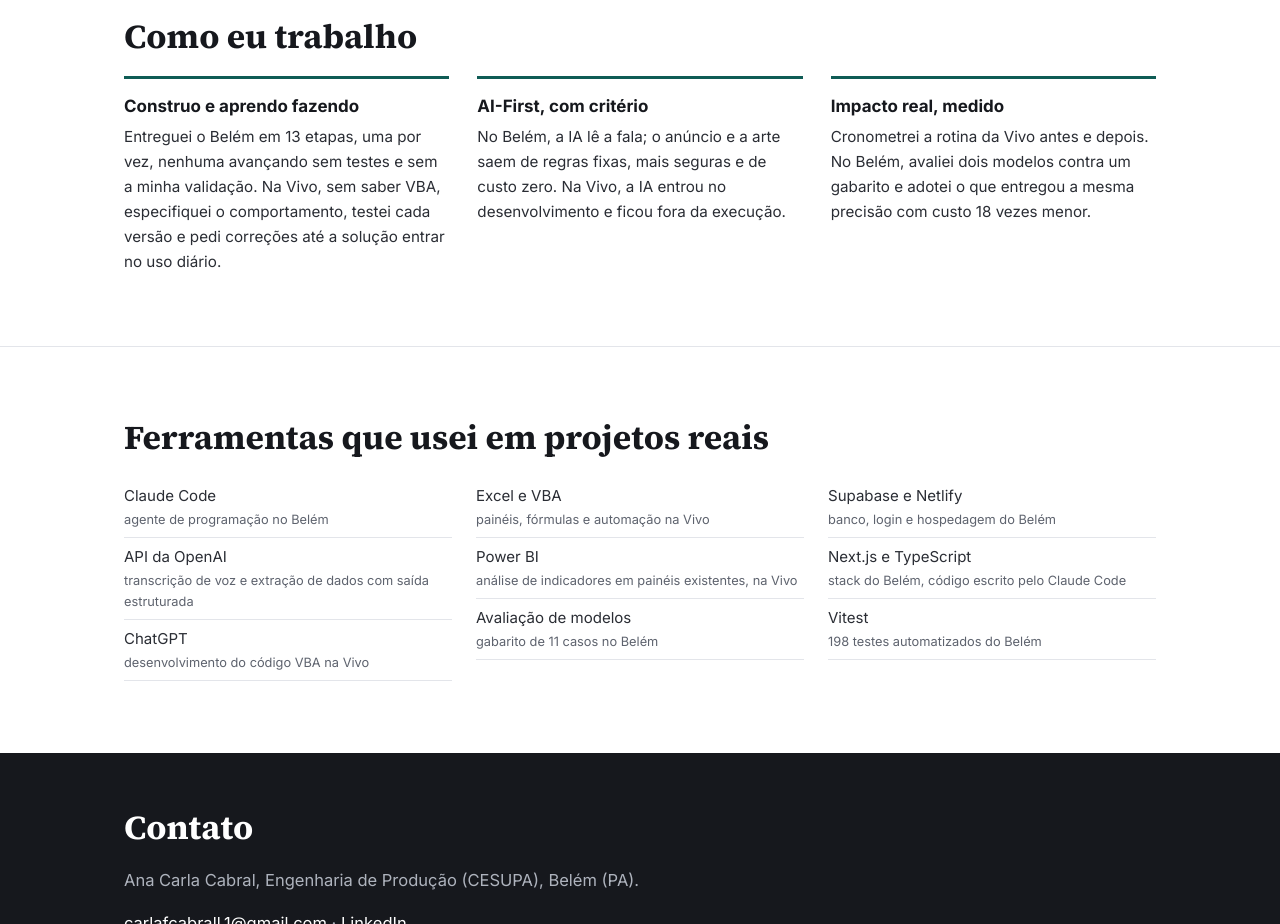
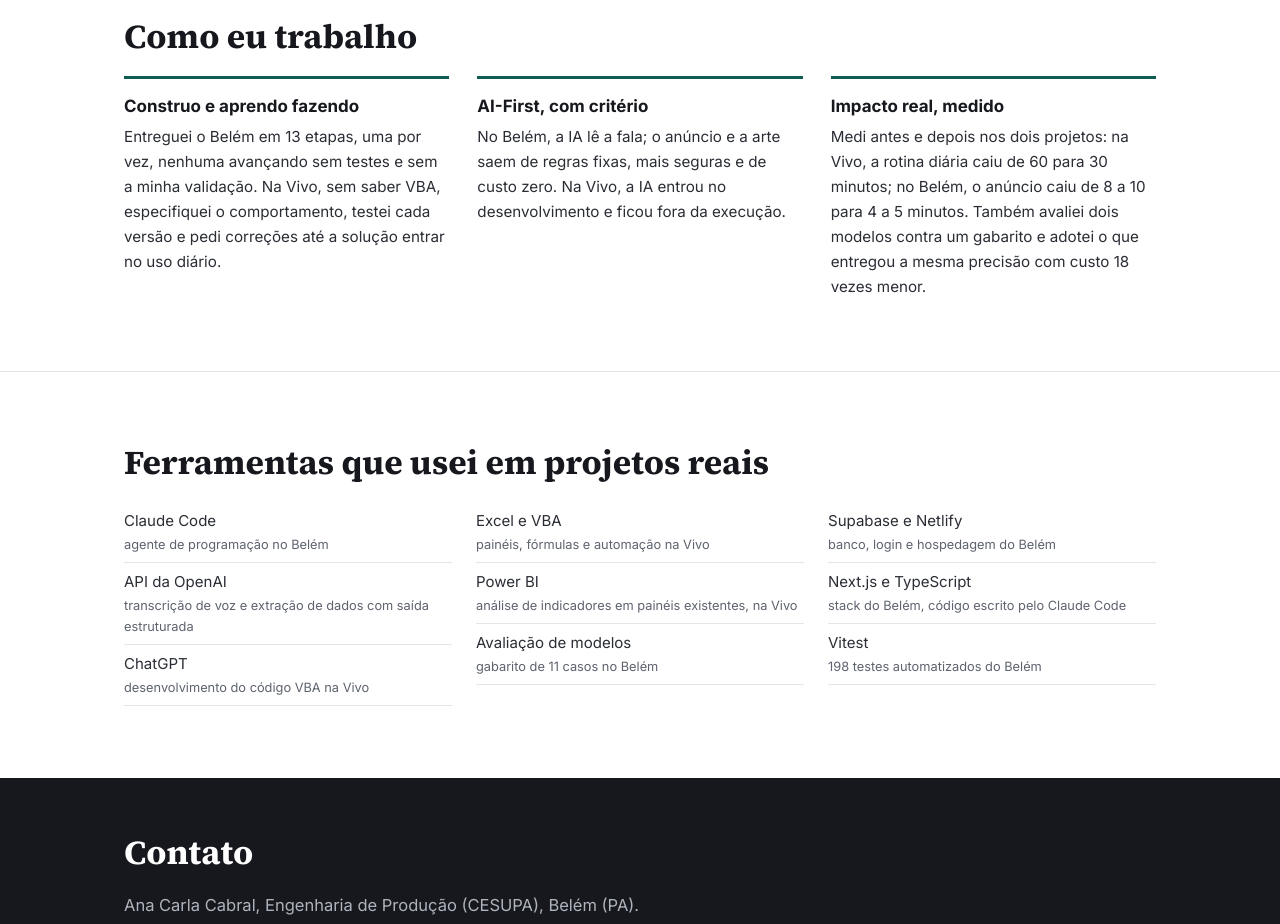
Before and after one commit to carlafcabrall/carlafcabrall.github.io, a plain HTML site: page index.html in a window 1280 px wide. Shown: the part 1580-2504 px from the top of the page. Drawn offline with Linux system fonts and the light colour scheme.

Commit message:
Início: novo texto do bloco 'Impacto real, medido'
Co-Authored-By: Claude Opus 5.5 <noreply@anthropic.com>

```diff
--- a/index.html
+++ b/index.html
@@ -188,7 +188,7 @@ footer a{color:#fff}
       </div>
       <div class="atributo">
         <h3>Impacto real, medido</h3>
-        <p>Cronometrei a rotina da Vivo antes e depois. No Belém, avaliei dois modelos contra um gabarito e adotei o que entregou a mesma precisão com custo 18 vezes menor.</p>
+        <p>Medi antes e depois nos dois projetos: na Vivo, a rotina diária caiu de 60 para 30 minutos; no Belém, o anúncio caiu de 8 a 10 para 4 a 5 minutos. Também avaliei dois modelos contra um gabarito e adotei o que entregou a mesma precisão com custo 18 vezes menor.</p>
       </div>
     </div>
   </div>
```
